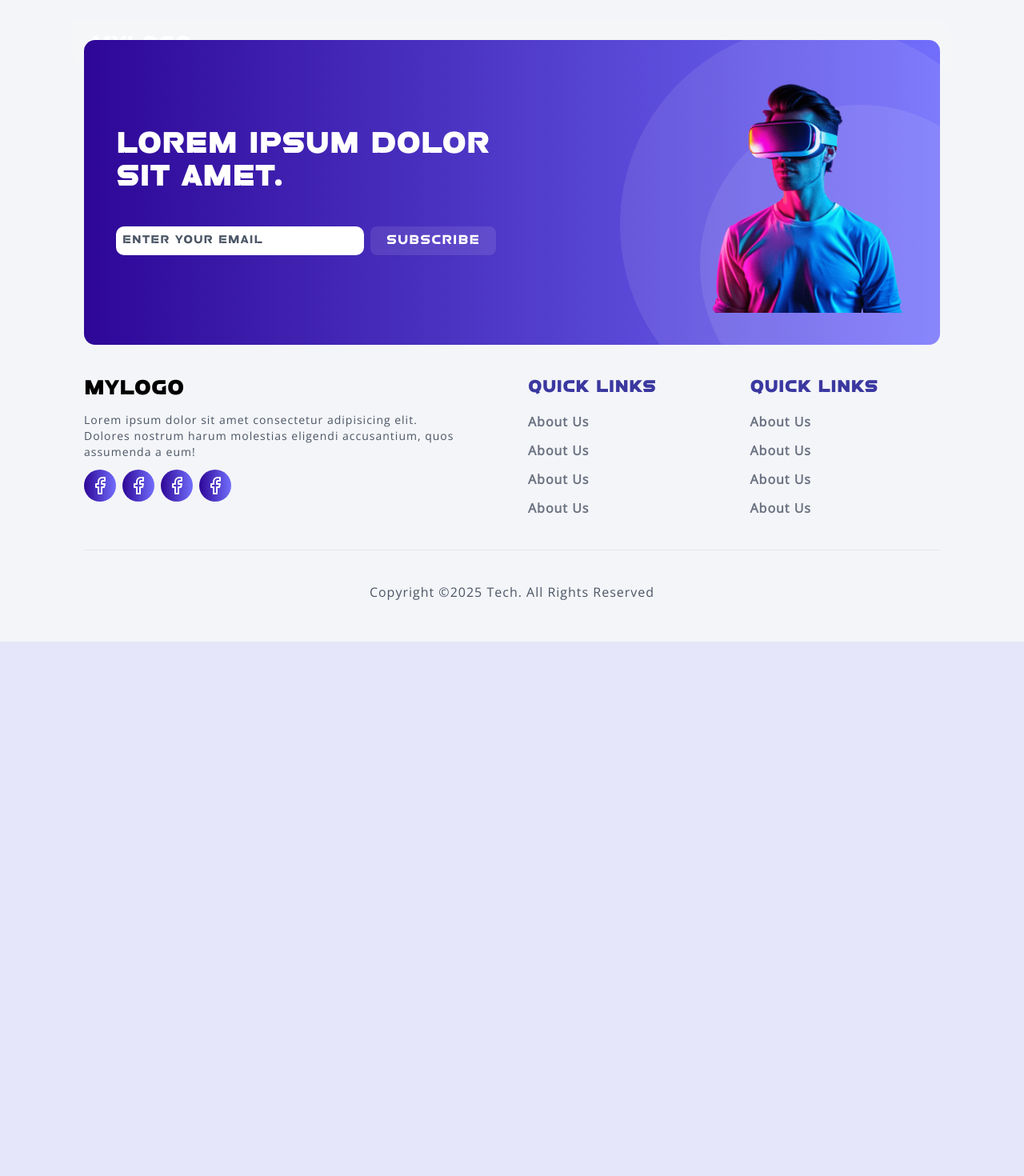
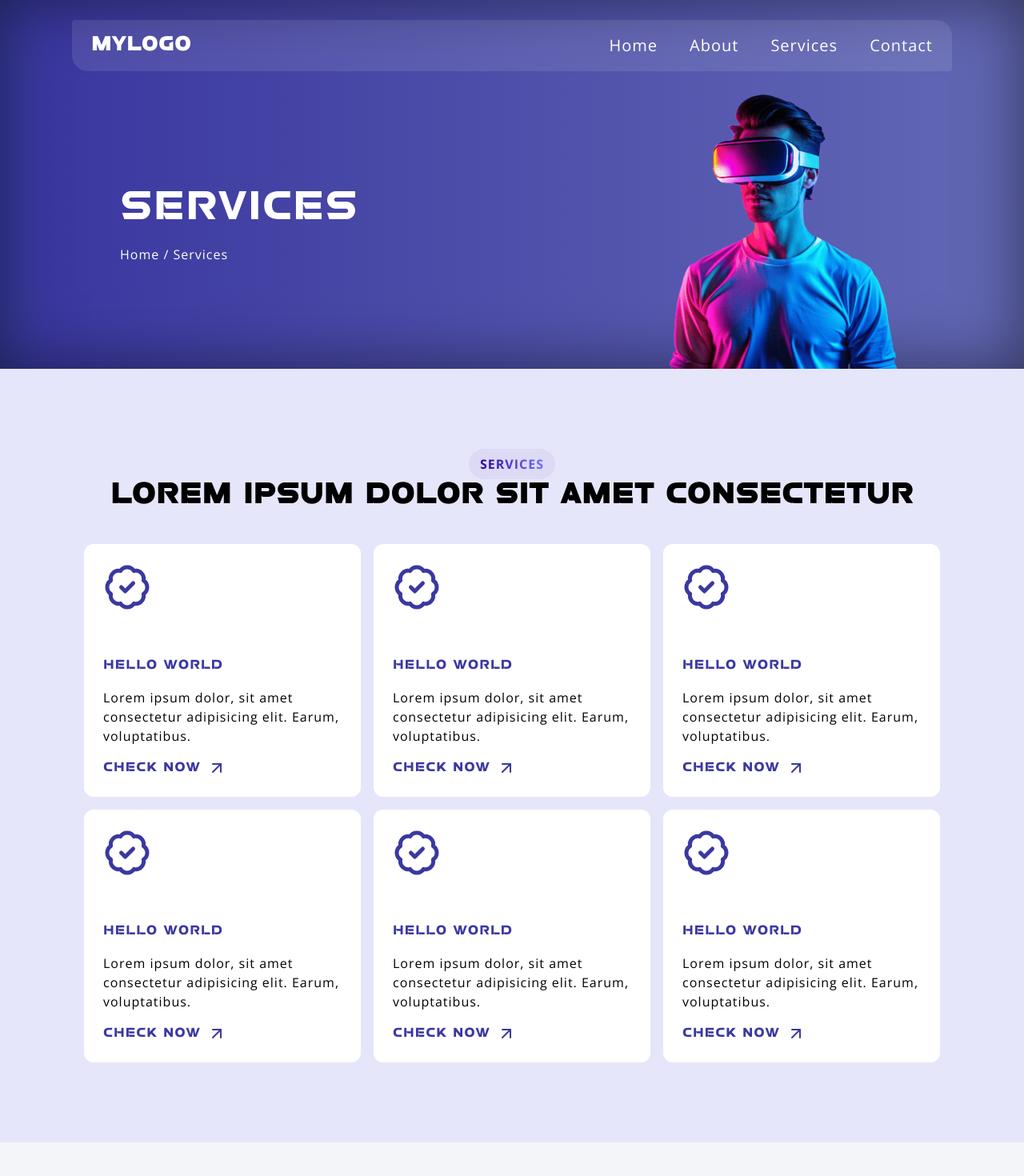
Before and after one commit to Salman6432/landing-template, a React (Vite) app: page /services in a window 1280 px wide. Shown: the top 1470 px of the page at 80% size. Before the commit the page ends 802 px from the top, so only its background shows below. Built offline with nearby package versions, Linux system fonts and the light colour scheme.

Commit message:
changes added

```diff
--- a/src/App.css
+++ b/src/App.css
@@ -249,11 +249,19 @@ button:hover:after {
   left: 0;
   z-index: 4;
   background: linear-gradient(90deg, #2E0797 0%, #726EFC 100%);
-  transform: translateX(-101%);
-  transition: all .3s ease-in-out;
+  transform: translateX(-100%) translateY(100%) rotate(25deg);
+  transition: all .5s ease-in-out;
+  border-radius: 80%;
 }
 .gradiant-hover-card:hover::before{
-  transform: translateX(0);
+  transform: translate(0) rotate(0);
+  border-radius: 0%;
+}
+.gradiant-hover-card p,
+.gradiant-hover-card h4,
+.gradiant-hover-card a,
+.gradiant-hover-card .icon{
+  transition: all .2s ease-in-out;
 }
 .gradiant-hover-card:hover p,.gradiant-hover-card:hover h4,
 .gradiant-hover-card:hover a,
--- a/src/App.jsx
+++ b/src/App.jsx
@@ -7,6 +7,9 @@ import Header from './components/Header'
 import Footer from './components/Footer'
 import AOS from "aos";
 import "aos/dist/aos.css";
+import About from "./pages/about";
+import Services from "./pages/services";
+import Contact from "./pages/contact";
 
 function App() {
 
@@ -24,6 +27,9 @@ function App() {
         <BrowserRouter>
           <Routes>
             <Route path="/" element={<Home />} />
+            <Route path="/about" element={<About />} />
+            <Route path="/services" element={<Services />} />
+            <Route path="/contact" element={<Contact />} />
           </Routes>
         </BrowserRouter>
         <Footer />
--- a/src/components/Header.jsx
+++ b/src/components/Header.jsx
@@ -34,16 +34,16 @@ export default function Header() {
             <nav>
               <ul className="flex space-x-10 text-gray-700">
                 <li data-aos="fade-left" data-aos-delay="150">
-                  <a href="#home" className="text-xl">Home</a>
+                  <a href="/" className="text-xl">Home</a>
                 </li>
                 <li data-aos="fade-left" data-aos-delay="250">
-                  <a href="#about" className="text-xl">About</a>
+                  <a href="/about" className="text-xl">About</a>
                 </li>
                 <li data-aos="fade-left" data-aos-delay="350">
-                  <a href="#faq" className="text-xl">FAQ&apos;s</a>
+                  <a href="/services" className="text-xl">Services</a>
                 </li>
                 <li data-aos="fade-left" data-aos-delay="450">
-                  <a href="#contact" className="text-xl">Contact</a>
+                  <a href="/contact" className="text-xl">Contact</a>
                 </li>
               </ul>
             </nav>
--- /dev/null
+++ b/src/pages/about.jsx
@@ -0,0 +1,25 @@
+import React from 'react'
+
+const About = () => {
+  return (
+    <>
+        {/* Hero */}
+        <section className='pt-[100px] hero-main'>
+            <div className="custom-container">
+                <div className="grid md:grid-cols-3 gap-10 items-center w-full">
+                    <div className='flex flex-col gap-4 w-full'>
+                        <h1 className='text-white'>About Us</h1>
+                        <p className='!text-white'>Home / About</p>
+                      </div>
+                      <div className='md:block hidden'></div>
+                    <div className='flex justify-end w-full'>
+                        <img src="/assets/imgs/hero-img.png" className='w-full h-full max-w-[300px] ms-auto' alt="" />
+                    </div>
+                </div>
+            </div>
+        </section>
+    </>
+  )
+}
+
+export default About
--- /dev/null
+++ b/src/pages/contact.jsx
@@ -0,0 +1,25 @@
+import React from 'react'
+
+const Contact = () => {
+  return (
+    <>
+        {/* Hero */}
+        <section className='pt-[100px] hero-main'>
+            <div className="custom-container">
+                <div className="grid md:grid-cols-3 gap-10 items-center w-full">
+                    <div className='flex flex-col gap-4 w-full'>
+                        <h1 className='text-white'>Contact Us</h1>
+                        <p className='!text-white'>Home / Contact</p>
+                      </div>
+                      <div className='md:block hidden'></div>
+                    <div className='flex justify-end w-full'>
+                        <img src="/assets/imgs/hero-img.png" className='w-full h-full max-w-[300px] ms-auto' alt="" />
+                    </div>
+                </div>
+            </div>
+        </section>
+    </>
+  )
+}
+
+export default Contact
--- /dev/null
+++ b/src/pages/services.jsx
@@ -0,0 +1,98 @@
+import { ArrowUpRight, BadgeCheck } from 'lucide-react'
+import React from 'react'
+
+const Services = () => {
+  return (
+    <>
+        {/* Hero */}
+        <section className='pt-[100px] hero-main'>
+            <div className="custom-container">
+                <div className="grid md:grid-cols-3 gap-10 items-center w-full">
+                    <div className='flex flex-col gap-4 w-full'>
+                        <h1 className='text-white'>Services</h1>
+                        <p className='!text-white'>Home / Services</p>
+                      </div>
+                      <div className='md:block hidden'></div>
+                    <div className='flex justify-end w-full'>
+                        <img src="/assets/imgs/hero-img.png" className='w-full h-full max-w-[300px] ms-auto' alt="" />
+                    </div>
+                </div>
+            </div>
+        </section>
+
+        {/* Cards */}
+      <section className='my-[100px]'>
+        <div className="custom-container">
+          <div className='flex flex-col justify-center items-center text-center mb-10'>
+            <div className="section-title-bage"><span>Services</span></div>
+            <h2>Lorem ipsum dolor sit amet consectetur</h2>
+          </div>
+            <div className="grid grid-cols-3 gap-4 items-center">
+                <div className="gradiant-hover-card">
+                  <div className="card p-6 flex flex-col gap-4">
+                      <div className="icon text-primary">
+                        <BadgeCheck size={60} className='mb-[40px]'/>
+                      </div>
+                      <h4 className='text-primary'>hello world</h4>
+                      <p>Lorem ipsum dolor, sit amet consectetur adipisicing elit. Earum, voluptatibus.</p>
+                      <a href="" className='flex gap-2 items-center text-primary'>Check Now <ArrowUpRight/></a>
+                  </div>
+                </div>
+                <div className="gradiant-hover-card">
+                  <div className="card p-6 flex flex-col gap-4">
+                      <div className="icon text-primary">
+                        <BadgeCheck size={60} className='mb-[40px]'/>
+                      </div>
+                      <h4 className='text-primary'>hello world</h4>
+                      <p>Lorem ipsum dolor, sit amet consectetur adipisicing elit. Earum, voluptatibus.</p>
+                      <a href="" className='flex gap-2 items-center text-primary'>Check Now <ArrowUpRight/></a>
+                  </div>
+                </div>
+                <div className="gradiant-hover-card">
+                  <div className="card p-6 flex flex-col gap-4">
+                      <div className="icon text-primary">
+                        <BadgeCheck size={60} className='mb-[40px]'/>
+                      </div>
+                      <h4 className='text-primary'>hello world</h4>
+                      <p>Lorem ipsum dolor, sit amet consectetur adipisicing elit. Earum, voluptatibus.</p>
+                      <a href="" className='flex gap-2 items-center text-primary'>Check Now <ArrowUpRight/></a>
+                  </div>
+                </div>
+                <div className="gradiant-hover-card">
+                  <div className="card p-6 flex flex-col gap-4">
+                      <div className="icon text-primary">
+                        <BadgeCheck size={60} className='mb-[40px]'/>
+                      </div>
+                      <h4 className='text-primary'>hello world</h4>
+                      <p>Lorem ipsum dolor, sit amet consectetur adipisicing elit. Earum, voluptatibus.</p>
+                      <a href="" className='flex gap-2 items-center text-primary'>Check Now <ArrowUpRight/></a>
+                  </div>
+                </div>
+                <div className="gradiant-hover-card">
+                  <div className="card p-6 flex flex-col gap-4">
+                      <div className="icon text-primary">
+                        <BadgeCheck size={60} className='mb-[40px]'/>
+                      </div>
+                      <h4 className='text-primary'>hello world</h4>
+                      <p>Lorem ipsum dolor, sit amet consectetur adipisicing elit. Earum, voluptatibus.</p>
+                      <a href="" className='flex gap-2 items-center text-primary'>Check Now <ArrowUpRight/></a>
+                  </div>
+                </div>
+                <div className="gradiant-hover-card">
+                  <div className="card p-6 flex flex-col gap-4">
+                      <div className="icon text-primary">
+                        <BadgeCheck size={60} className='mb-[40px]'/>
+                      </div>
+                      <h4 className='text-primary'>hello world</h4>
+                      <p>Lorem ipsum dolor, sit amet consectetur adipisicing elit. Earum, voluptatibus.</p>
+                      <a href="" className='flex gap-2 items-center text-primary'>Check Now <ArrowUpRight/></a>
+                  </div>
+                </div>
+            </div>
+        </div>
+      </section>
+    </>
+  )
+}
+
+export default Services
```
